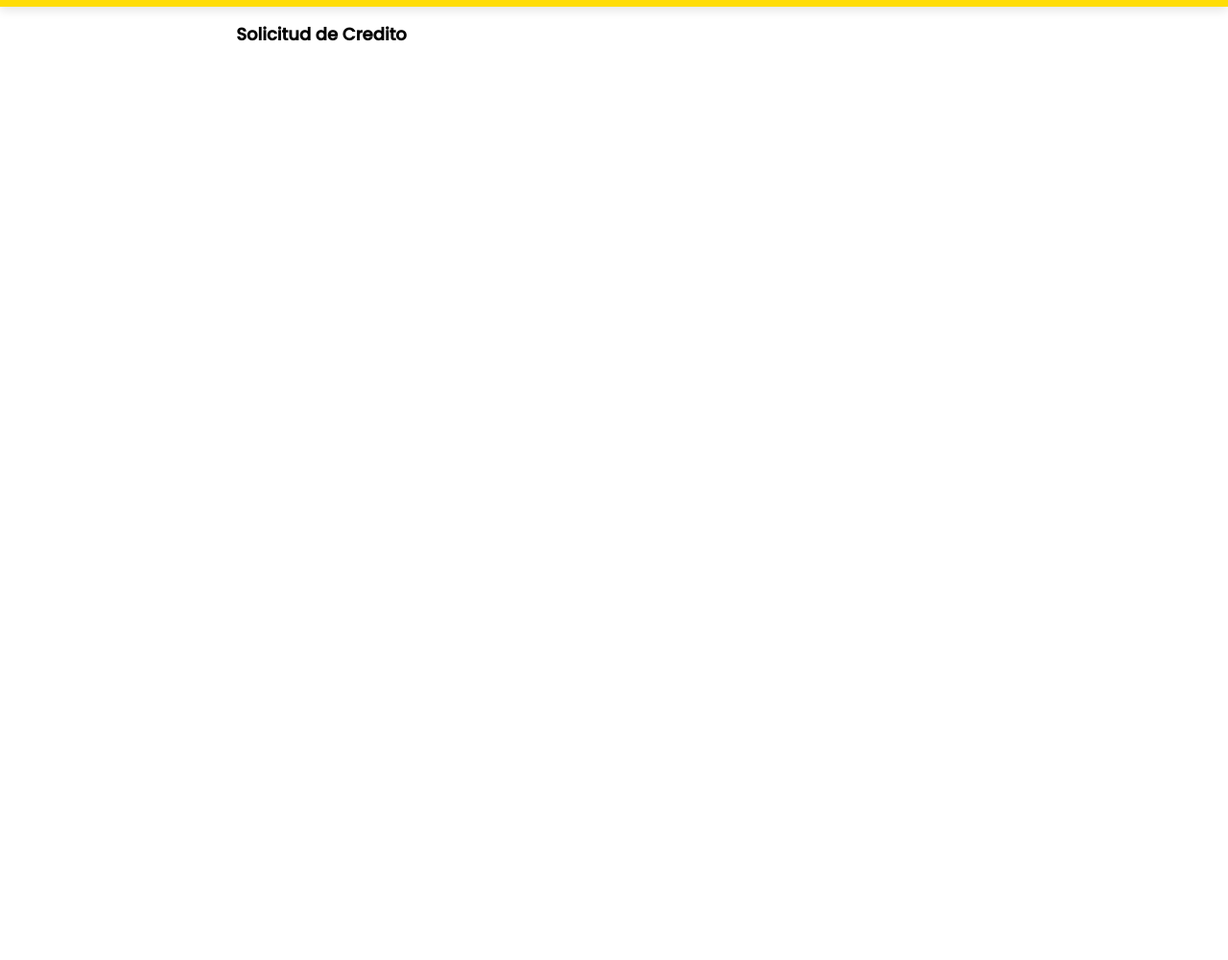
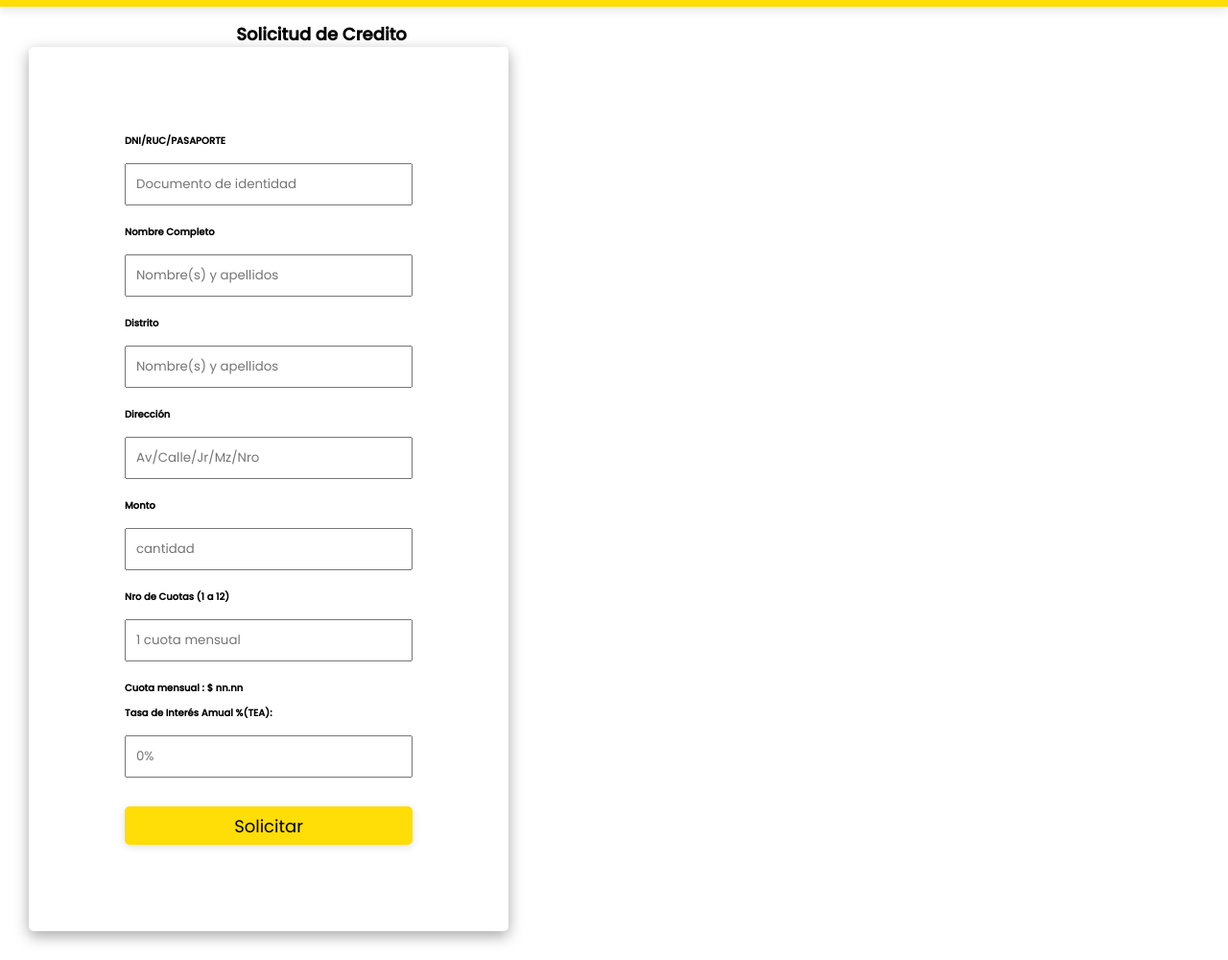
Before and after one commit to fritz652/PreEntrega3-Guzman-Santiago-Fritz, a plain HTML site: page pages/solicitud.html in a window 1280 px wide. Shown: the part 58-1058 px from the top of the page at 96% size. Before the commit the page ends 800 px from the top, so only its background shows below. Drawn offline with Linux system fonts and the light colour scheme.

Commit message:
formulario de solicitud

```diff
--- a/pages/solicitud.html
+++ b/pages/solicitud.html
@@ -27,6 +27,36 @@
         <section>
             <!-- Formulario -->
             <h2>Solicitud de Credito</h2>
+            <section class ="card">
+                <div class="gridFather">
+                    <label for="DNI"><b>DNI/RUC/PASAPORTE</b></label>
+                    <input type="text" id="documentoID" min="1" step="1" placeholder="Documento de identidad" required>
+
+                    <label for="nombre"><b>Nombre Completo</b></label>
+                    <input type="text" id="nameID" min="1" step="1" placeholder="Nombre(s) y apellidos" required>
+
+                    <label for="Distrito"><b>Distrito</b></label>
+                    <input type="text" id="distritoID" min="1" step="1" placeholder="Nombre(s) y apellidos" required>
+
+                    <label for="Dirección"><b>Dirección</b></label>
+                    <input type="text" id="addresID" min="1" step="1" placeholder="Av/Calle/Jr/Mz/Nro" required>
+
+                    <label for="monto"><b>Monto</b></label>
+                    <input type="number" id="monto" min="1" step="1" placeholder="cantidad" required>
+
+                    <label for="cuotas"><b>Nro de Cuotas (1 a 12)</b></label>
+                    <input type="number" id="meses" placeholder="1 cuota mensual" min="1" step="1" required>
+
+                    <p for="cuotas"><b>Cuota mensual :  $ nn.nn</b></p>
+                    <!-- <input type="number" id="meses" placeholder="1 cuota mensual" min="1" step="1" required> -->
+
+                    <label for="tasa"><b>Tasa de Interés Amual %(TEA):</b></label>
+                    <input type="number" id="tasa" placeholder="0%" min="0"  step="1%" required>
+
+                    <button id="calcular"  class="btn"><a>Solicitar</a></button>
+
+                </div>
+            </section>
 
         </section>
     </main>
```
Also changed, not shown: index.html (+2 -2 lines).
